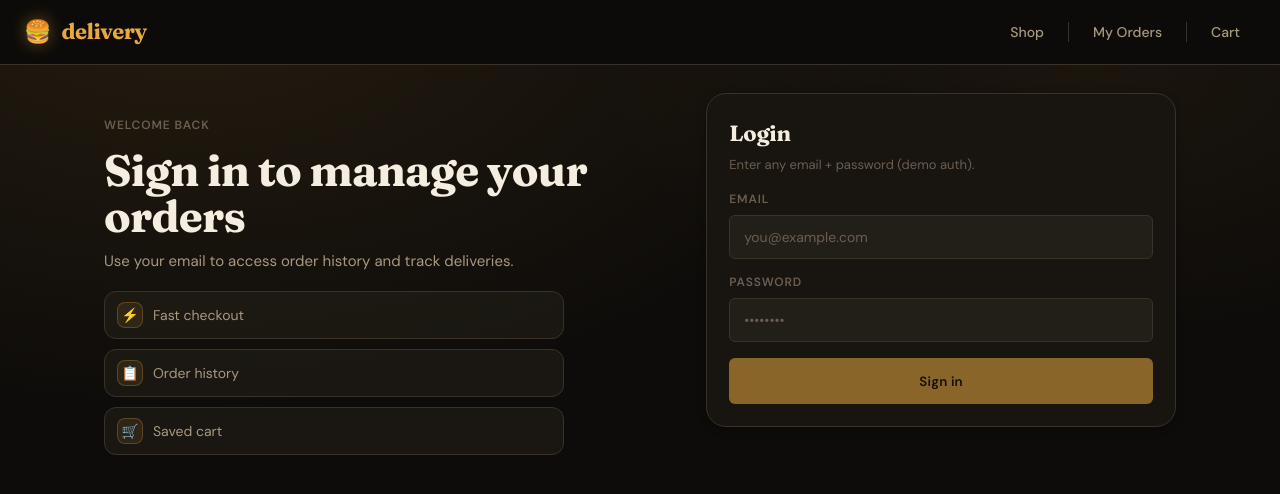
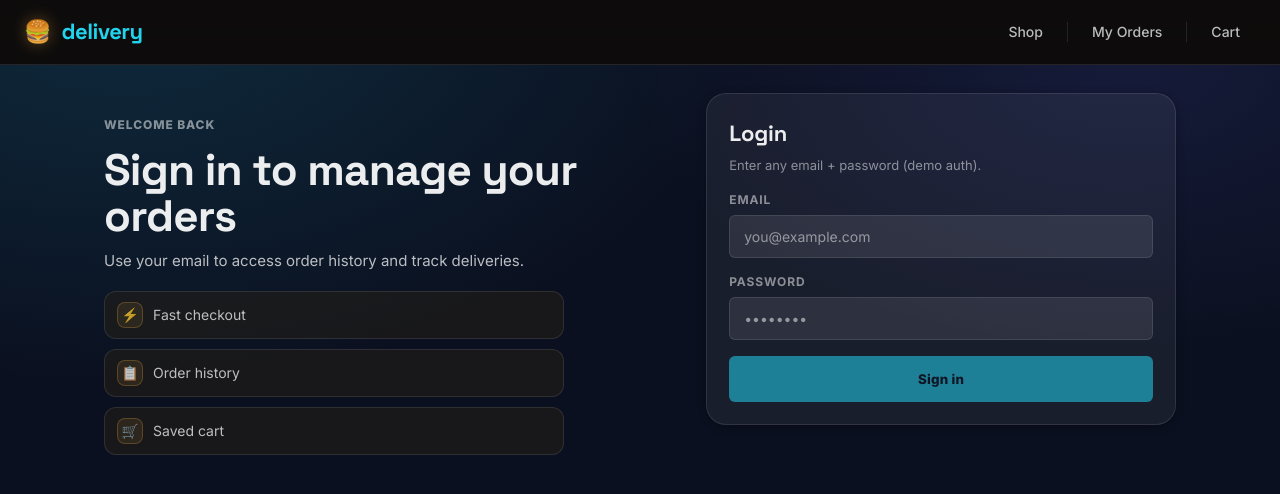
Before and after one commit to fedorivrv/the-food-delivery-app-frontend, a Next.js app: page /login in a window 1280 px wide. Shown: the top 494 px of the page. Built offline with nearby package versions, Linux system fonts and the light colour scheme; no server answers.

Commit message:
styles change

```diff
--- a/src/app/globals.css
+++ b/src/app/globals.css
@@ -1,41 +1,42 @@
-@import url('https://fonts.googleapis.com/css2?family=Fraunces:ital,opsz,wght@0,9..144,300;0,9..144,500;0,9..144,700;1,9..144,400&family=DM+Sans:wght@300;400;500;600&display=swap');
+@import url('https://fonts.googleapis.com/css2?family=Space+Grotesk:wght@400..700&family=Inter:wght@400..800&display=swap');
 
 :root {
-  --bg: #0e0c0a;
-  --surface: #181410;
-  --surface-2: #221e18;
-  --surface-3: #2e2820;
-  --border: #3a3228;
-  --border-light: #4a4038;
+  /* 2026 palette: neutral dark + cool accent */
+  --bg: #0b1020;
+  --surface: rgba(255, 255, 255, 0.06);
+  --surface-2: rgba(255, 255, 255, 0.09);
+  --surface-3: rgba(255, 255, 255, 0.12);
+  --border: rgba(255, 255, 255, 0.10);
+  --border-light: rgba(255, 255, 255, 0.16);
 
-  --accent: #e8a840;
-  --accent-dark: #c48820;
-  --accent-glow: rgba(232, 168, 64, 0.15);
-  --accent-dim: rgba(232, 168, 64, 0.6);
+  --accent: #22d3ee;       /* cyan */
+  --accent-dark: #06b6d4;  /* deeper cyan */
+  --accent-glow: rgba(34, 211, 238, 0.18);
+  --accent-dim: rgba(34, 211, 238, 0.65);
 
-  --text-primary: #f5ede0;
-  --text-secondary: #a89880;
-  --text-muted: #6b5e50;
+  --text-primary: rgba(255, 255, 255, 0.92);
+  --text-secondary: rgba(255, 255, 255, 0.72);
+  --text-muted: rgba(255, 255, 255, 0.50);
 
-  --success: #5fa85a;
-  --error: #c0534a;
-  --error-bg: rgba(192, 83, 74, 0.1);
+  --success: #34d399;
+  --error: #fb7185;
+  --error-bg: rgba(251, 113, 133, 0.12);
 
   --radius-sm: 6px;
   --radius: 12px;
   --radius-lg: 20px;
 
-  --font-display: 'Fraunces', Georgia, serif;
-  --font-body: 'DM Sans', sans-serif;
+  --font-display: 'Space Grotesk', ui-sans-serif, system-ui, -apple-system, 'Segoe UI', Roboto, Arial, sans-serif;
+  --font-body: 'Inter', ui-sans-serif, system-ui, -apple-system, 'Segoe UI', Roboto, Arial, sans-serif;
 
   --shadow-sm: 0 2px 8px rgba(0, 0, 0, 0.3);
   --shadow: 0 4px 20px rgba(0, 0, 0, 0.5);
   --shadow-lg: 0 8px 40px rgba(0, 0, 0, 0.7);
-  --shadow-accent: 0 4px 24px rgba(232, 168, 64, 0.2);
+  --shadow-accent: 0 6px 28px rgba(34, 211, 238, 0.18);
 
   --container: 1120px;
   --ring: 0 0 0 3px var(--accent-glow);
-  --ring-error: 0 0 0 3px rgba(192, 83, 74, 0.16);
+  --ring-error: 0 0 0 3px rgba(251, 113, 133, 0.18);
 }
 
 *,
@@ -94,8 +95,8 @@ img {
   min-height: calc(100vh - 64px);
   padding: 28px 0 64px;
   background:
-    radial-gradient(1200px 700px at 15% -10%, rgba(232, 168, 64, 0.10), transparent 60%),
-    radial-gradient(900px 500px at 85% 0%, rgba(232, 168, 64, 0.06), transparent 55%);
+    radial-gradient(1100px 680px at 10% -10%, rgba(34, 211, 238, 0.14), transparent 58%),
+    radial-gradient(900px 520px at 88% 0%, rgba(99, 102, 241, 0.12), transparent 55%);
 }
 
 .container {
--- a/src/components/CarItem/CartItem.module.css
+++ b/src/components/CarItem/CartItem.module.css
@@ -97,6 +97,10 @@
   color: var(--accent);
 }
 
+.qtyBtn:active {
+  transform: translateY(1px);
+}
+
 .qtyVal {
   width: 30px;
   text-align: center;
--- a/src/components/FilterBar/FilterBar.module.css
+++ b/src/components/FilterBar/FilterBar.module.css
@@ -83,7 +83,7 @@
 
 .sortSelect {
   padding: 7px 12px;
-  background: var(--surface);
+  background: var(--surface-2);
   border: 1px solid var(--border);
   border-radius: var(--radius-sm);
   color: var(--text-primary);
@@ -101,6 +101,7 @@
 
 .sortSelect:focus {
   border-color: var(--accent);
+  box-shadow: var(--ring);
 }
 .sortSelect option {
   background: var(--surface-2);
--- a/src/components/OrderForm/OrderForm.module.css
+++ b/src/components/OrderForm/OrderForm.module.css
@@ -21,7 +21,7 @@
 .input {
   width: 100%;
   padding: 12px 16px;
-  background: var(--surface);
+  background: var(--surface-2);
   border: 1px solid var(--border);
   border-radius: var(--radius-sm);
   color: var(--text-primary);
@@ -40,13 +40,13 @@
 
 .input:focus {
   border-color: var(--accent);
-  background: var(--surface-2);
-  box-shadow: 0 0 0 3px var(--accent-glow);
+  background: var(--surface-3);
+  box-shadow: var(--ring);
 }
 
 .input.inputError {
   border-color: var(--error);
-  box-shadow: 0 0 0 3px rgba(192, 83, 74, 0.1);
+  box-shadow: var(--ring-error);
 }
 
 .errorMsg {
--- a/src/components/OrderHistory/OrderHistoryList.module.css
+++ b/src/components/OrderHistory/OrderHistoryList.module.css
@@ -226,6 +226,10 @@
   transform: translateY(-1px);
 }
 
+.reorderBtn:active:not(:disabled) {
+  transform: translateY(0);
+}
+
 .reorderBtn:disabled { opacity: 0.65; cursor: not-allowed; }
 
 .reorderBtn.reordered {
--- a/src/components/ProductGrid/ProductGrid.tsx
+++ b/src/components/ProductGrid/ProductGrid.tsx
@@ -41,7 +41,10 @@ function ProductCard({ product }: { product: Product }) {
         {product.description && <p className={styles.desc}>{product.description}</p>}
         <div className={styles.footer}>
           <span className={styles.price}>${product.price.toFixed(2)}</span>
-          <button className={`${styles.addBtn} ${added ? styles.added : ''}`} onClick={handleAdd}>
+          <button
+            className={`btnPrimary ${styles.addBtn} ${added ? styles.added : ''}`}
+            onClick={handleAdd}
+          >
             {added ? '✓ Added' : '+ Add to Cart'}
           </button>
         </div>
```
Also changed, not shown: src/components/ProductGrid/ProductGrid.module.css (+7 -36 lines).
